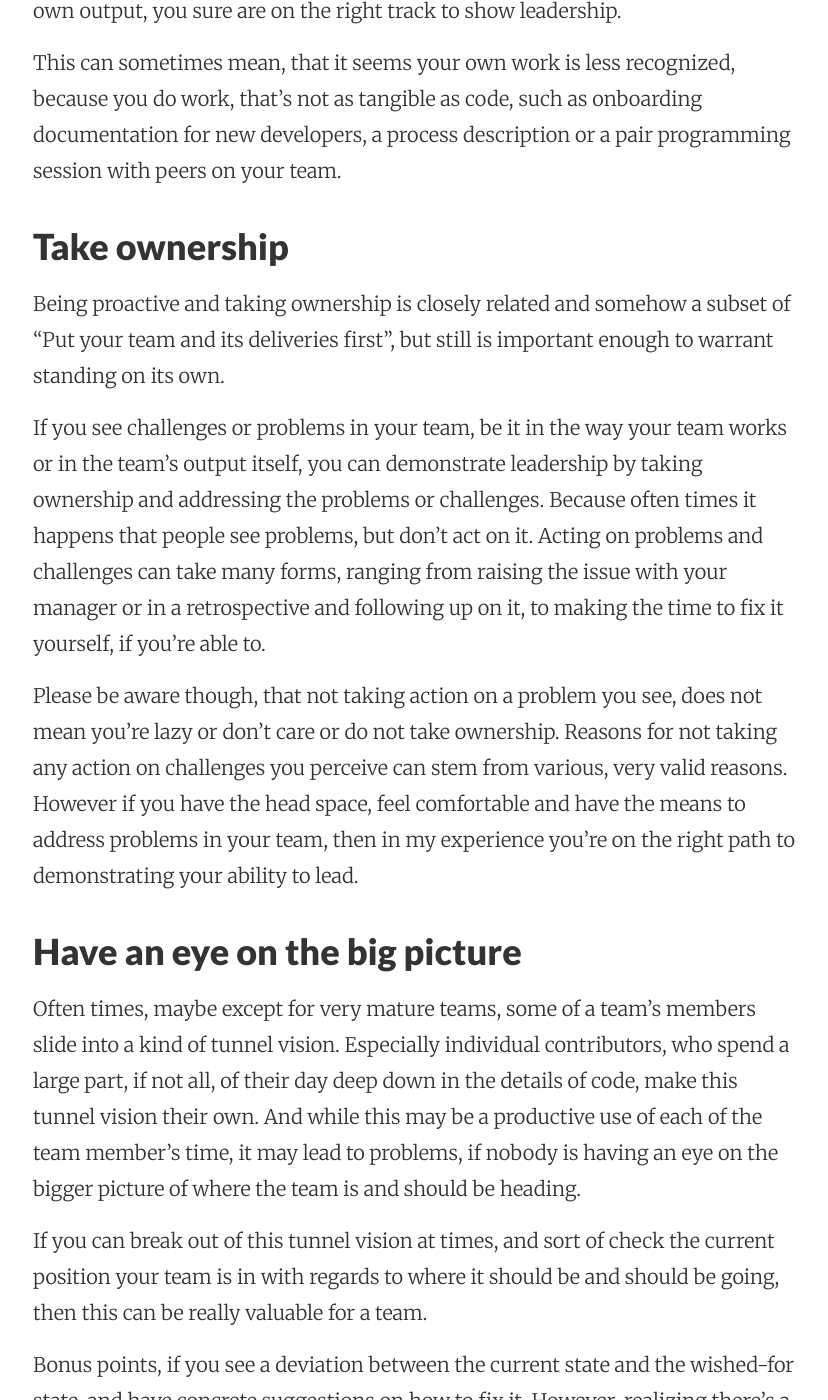
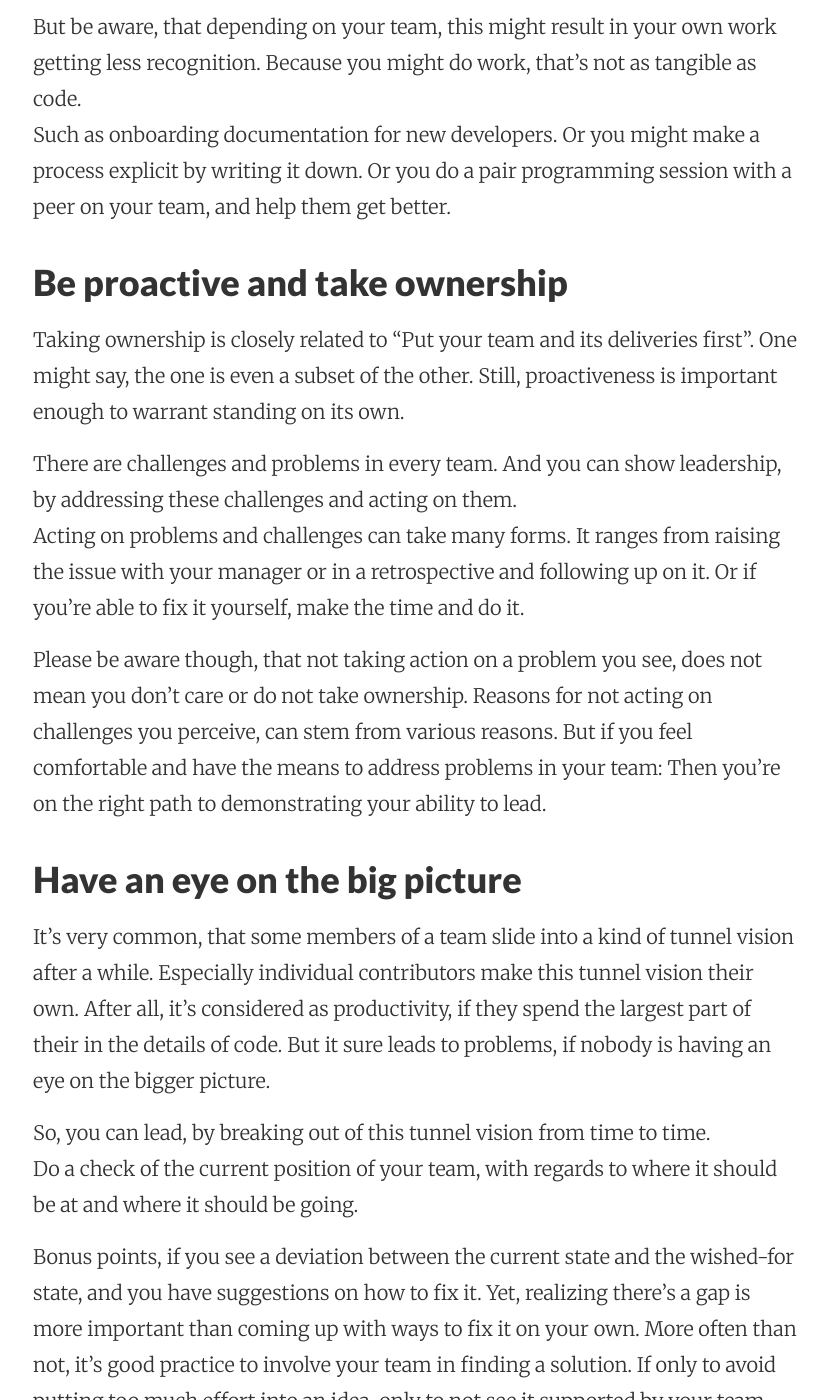
Before and after one commit to benjmin-r/cto.coffee, a Jekyll site: the page built from writing/_posts/2018-12-18-leadership-as-an-ic.md, in a window 1280 px wide and 1400 px high, scrolled down 1762 px. Shown: the whole window, without its empty margins (223-1051 px from the left). Built offline with Jekyll 4.4.1, drawn with Linux system fonts in a browser that asks for light colours; nearby versions of some CDN libraries; some of the changed text lies outside the part shown.

Commit message:
the hemingway edit

```diff
--- a/writing/_posts/2018-12-18-leadership-as-an-ic.md
+++ b/writing/_posts/2018-12-18-leadership-as-an-ic.md
@@ -12,24 +12,24 @@ keywords: technology,cto,leadership,management
 
 **Or: How to lead if you're not a manager**
 
-In the time of empowered (and hopefully self-organizing) teams it feels like a given, that not only people in management
-positions should be the ones taking on leadership. Heck, some teams and organizations even require their teams and
-senior developers to "be leaders" without any kind of formal authority.
+In the time of empowered and self-organizing teams it feels like a given, that everyone should be taking on leadership.
+Not only the people in management positions.
+Some organizations even require their teams and senior developers to “be leaders”. Without giving them any kind of
+formal authority.
 
-At the same time, it feels very difficult to nail down what leading means for people who are not enabled by an
-organization's authority as managers usually are.
+But: What does leading mean? How do people, who don't have explicit authority handed to them, show leadership?
 
-So when I discovered the headline of [Tom Bartel's post "How to Exhibit Leadership as an Individual
-Contributor"][tombartel] (via the always interesting [SoftwareLeadWeekly][slw]) it felt like "Finally someone answers
-this age-long question" to me.
-And so Tom lays down several behaviours, that in my opinion give very good guidance on how to lead without formal
-authority.
+So, when I discovered [Tom Bartel's post "How to Exhibit Leadership as an Individual Contributor"][tombartel], I felt
+excited. It felt like "Finally someone answers this age-long question" to me.
+In his article, Tom gives very good guidance on how to lead without formal authority. He lists several behaviours that
+all contribute to being a leader.
 
-However, I find some crucial leadership aspects are missing from his list, and I try to describe these aspects below.
+Yet, I find some leadership aspects are missing from his list. I'll try to describe these in my opinion crucial aspects
+below.
 
-Please be aware, when reading my points, that I'm not disagreeing with Tom. Some of my points are already contained in his list of behaviours,
-but it's important for me to put them diffently.
-All in all I'd like the below list to be understood as a supplement to Tom's list.
+Please be aware, when reading my points, that I’m not disagreeing  with Tom. Some of my points are already contained in
+his list of  behaviours. But it’s important for me to emphasize different aspects of them. All in all I’d like you to
+understood the below list as a supplement to Tom’s list.
 
 
 ### Put your team and its deliveries first
@@ -37,48 +37,47 @@ All in all I'd like the below list to be understood as a supplement to Tom's lis
 "Software is a team sport" or as [Yulia said in the most recent cto.coffee episode][ep06]: "Coding is pre-dominantly a
 social activity".
 
-From this follows, that the output of a team as a whole is always more important than the output of a single individual,
-no matter how experienced or productive they are. And as such, one can exhibit leadership, by putting their team's
-output before their own.
-Or to put it differently: If you measure yourself by your team's output, not by your own output, you sure are on the
-right track to show leadership.
+From this follows: The output of a team as a whole is always more important than the output of a single individual. No
+matter how experienced or productive that single individual might be. And as such, one can exhibit leadership, by
+putting their team’s output before their own.
+Let me rephrase: Measure yourself by your team’s output, not by your own output alone. And you sure are on the right
+track to show leadership.
 
-This can sometimes mean, that it seems your own work is less recognized, because you do work, that's not as tangible as
-code, such as onboarding documentation for new developers, a process description or a pair programming session with
-peers on your team.
+But be aware, that depending on your team, this might result in your own work getting less recognition. Because you
+might do work, that’s not as tangible as code.
+Such as onboarding documentation for new developers. Or you might make a process explicit by writing it down. Or you do
+a pair programming session with a peer on your team, and help them get better.
 
 
-### Take ownership
+### Be proactive and take ownership
 
-Being proactive and taking ownership is closely related and somehow a subset of "Put your team and its deliveries
-first", but still is important enough to warrant standing on its own.
+Taking ownership is closely related to “Put your team and its deliveries first”. One might say, the one is even a subset
+of the other. Still, proactiveness is important enough to warrant standing on its own.
 
-If you see challenges or problems in your team, be it in the way your team works or in the team's output itself, you can
-demonstrate leadership by taking ownership and addressing the problems or challenges. Because often times it happens
-that people see problems, but don't act on it. Acting on problems and challenges can take many forms, ranging from
-raising the issue with your manager or in a retrospective and following up on it, to making the time to fix it yourself,
-if you're able to.
+There are challenges and problems in every team. And you can show leadership, by addressing these challenges and acting
+on them.
+Acting on problems and challenges can take many forms. It ranges from raising the issue with your manager or in a
+retrospective and following up on it. Or if you're able to fix it yourself, make the time and do it.
 
-Please be aware though, that not taking action on a problem you see, does not mean you're lazy or don't care or do not
-take ownership. Reasons for not taking any action on challenges you perceive can stem from various, very valid reasons.
-However if you have the head space, feel comfortable and have the means to address problems in your team, then in my
-experience you're on the right path to demonstrating your ability to lead.
+Please be aware though, that not taking action on a problem you see, does not mean you don’t care or do not take
+ownership. Reasons for not acting on challenges you perceive, can stem from various reasons. But if you feel comfortable
+and have the means to address problems in your team: Then you’re on the right path to demonstrating your ability to
+lead.
 
 
 ### Have an eye on the big picture
 
-Often times, maybe except for very mature teams, some of a team's members slide into a kind of tunnel vision. Especially
-individual contributors, who spend a large part, if not all, of their day deep down in the details of code, make this
-tunnel vision their own. And while this may be a productive use of each of the team member's time, it may lead to
-problems, if nobody is having an eye on the bigger picture of where the team is and should be heading.
+It's very common, that some members of a team slide into a kind of tunnel vision after a while. Especially individual
+contributors make this tunnel vision their own. After all, it's considered as productivity, if they spend the largest
+part of their in the details of code. But it sure leads to problems, if nobody is having an eye on the bigger picture.
 
-If you can break out of this tunnel vision at times, and sort of check the current position your team is in with regards
-to where it should be and should be going, then this can be really valuable for a team.
+So, you can lead, by breaking out of this tunnel vision from time to time.
+Do a check of the current position of your team, with regards to where it should be at and where it should be going.
 
-Bonus points, if you see a deviation between the current state and the wished-for state, and have concrete suggestions
-on how to fix it. However, realizing there's a gap is more important than coming up with ways to fix it on your own.
-More often than not it's good practice to involve your team in finding a solution, if only to avoid putting too much
-effort into an idea, only to not see it supported by your team.
+Bonus points, if you see a deviation between the current state and the wished-for state, and you have suggestions on how
+to fix it. Yet, realizing there’s a gap is more important than coming up with ways to fix it on your own. More often
+than not, it’s good practice to involve your team in finding a solution. If only to avoid putting too much effort into
+an idea, only to not see it supported by your team.
 
 
 ### Make sure everyone is heard
@@ -86,45 +85,46 @@ effort into an idea, only to not see it supported by your team.
 By now, it's a given, that diverse teams are not only the right thing to do, but also a [smart thing to
 do][diverse-teams].
 
-So in order to make the best out of your team, you should make sure to tap their knowledge and experience. After all,
-what good does it do, if you have smart people on the team, only to make all the decisions for them?
+So to make the best out of your team, you should make sure to tap their knowledge and experience. After all, what good
+does it do, if you have smart people on the team, only to make all the decisions for them?
 
-Still, recognizing the need for and having the intention of making the best of smart and diverse teams can get easily
-caught up in all sorts of unconscious biases and habits. Which may lead to tapping into only a subset of your team's
-capabilities.
+Still, you can get caught up in all sorts of unconscious biases and habits. Even with the best intention of creating and
+making the most out of smart and diverse teams.
 
-A good first step to not get caught up in this and also a good chance for anyone on the team to show leadership, is to
-make sure everyone, and I really mean everyone's opinion is heard if a matter is relevant to them. Especially in
-team meetings, one can exhibit this kind of leadership trait by asking around before making a team decision.
+A good first step to not get caught up  is to make sure everyone on your team is heard. And I really mean _everyone’s_
+opinion should be heard, if the matter is relevant to them. You can exhibit this kind of leadership behaviour especially
+in team meetings. Start by asking everyone around, before making a team decision.
 
-Of course this does not mean, that everyone should have a say in every tiny decision someone else might make in their
-day to day work. Rather leaders ensure that everyone who is affected by a decision has a say in a decision and is not
-drowned out by other, louder members of the team.
+Of course this does not mean, everyone should have a say in the tiniest decision. Rather, leaders ensure that everyone
+who is affected by a decision, has a say in that decision. Leaders make sure no one is not drowned out by other, louder
+members of the team.
 
 
 ### Seek out differing opinions and solutions
 
-Somehow similar, but different, to the previous "Make sure everyone is heard", one can exhibit leadership by actively
-seeking out opinions that are different from their own. These differing opinions don't necessarily have to be from
-people on the same team, but can come from all sorts of places.
+One can exhibit leadership by seeking out opinions that are different from their own.
+These differing opinions don’t necessarily have to be from people on the same team. Rather, they can come from all sorts
+of places.
 
-When seeking out and receiving these opinions, one should also not just tolerate them, but [listen to them
-actively][active-listening], really consider them.
+When seeking out and receiving these opinions, one should also not only tolerate them. If anything, one should [listen
+to them actively][active-listening], and actually consider them.
 
-The goal of this is to make better informed decisions, based on more diverse opinions and viewpoints.
+The goal of this is to make better informed decisions. Decisions that are based on more diverse opinions and viewpoints.
 
 
 ### Bonus: Lead by example
 
-Diligent readers will notice, that [Tom's list][tombartel] already lists 'Leading by example', so you would not be wrong
-to say, this is not an additional point to Tom's list.
+Diligent readers will notice, that [Tom's list][tombartel] already lists "Leading by example". So you would not be wrong
+to say, this is not an extra point to Tom’s list.
 
-Nonetheless, I feel this one is so important and also kind of a multiplier to all the above listed leadership traits,
-that I need to list it too.
+Nonetheless, this one is so important that I need to list it too. Plus, it's kind of a multiplier to all the above
+listed leadership traits.
 
-If you can show any of the above traits in a way that makes other people on your team want to behave in the same way,
-then this is the strongest indicator, that you are a leader. Even more so if you don't have formal authority, which is
-kind of the point of this list 😉
+That is, show any of the above traits in a way, that makes other people on your team want to behave in the same way.
+Then you have _the_ strongest indicator, that you are a leader.
+
+It's hard to emphasize this enough. You don’t have formal authority of an organization bestowed upon you? Yet, people
+follow what you do? Then you are a textbook definition of leader!
 
 
 ## Addendum
@@ -142,19 +142,19 @@ me][contact].
 
 ## Disclaimer
 
-I'm aware that reality is messier and more complicated than the shiny, easy world of everyone being a leader. As such,
-please don't understand the above list as any kind of checklist one needs to fulfil in order to be recognized as a
-leader.
+I'm aware that reality is messier and more complicated than the shiny, easy world of everyone being a leader. So please
+don't understand the above list as any kind of checklist one needs to fulfil in order to get recognized as a leader.
 
 Rather, be aware that [systemic][systemic-bias] and [unconscious][unconscious-bias] biases affect how you perceive
 people.
-Biases may result in you perceiving behaviours of some groups of people, such as groups underrepresented in your
-organization, differently than the behaviours of people from the group that's most common in your organization.
 
-If members of your team are part of an underrepresented group and you don't perceive them as a leader, there might be
-other reasons at work, than them not being a leader. They might benefit from explicit [sponsorship][sponsorship] and
-your organization should consider looking into overcoming [systemic][systemic-bias] and [unconscious][unconscious-bias]
-biases and learn about related concepts such as the [glass ceiling][glass-ceiling].
+Biases may result in you perceiving behaviours of some groups of people differently, than the behaviours of people from
+the group that’s most common in your organization.
+
+You might not perceive people from underrepresented groups as leaders. While they may actually be leading. So, consider
+[sponsorship][sponsorship] people from underrepresented groups. Plus, consider looking into overcoming
+[systemic][systemic-bias] and [unconscious][unconscious-bias] biases, and learning about related concepts such as the
+[glass ceiling][glass-ceiling].
 
 
 [slw]: http://softwareleadweekly.com/issues/316
```
